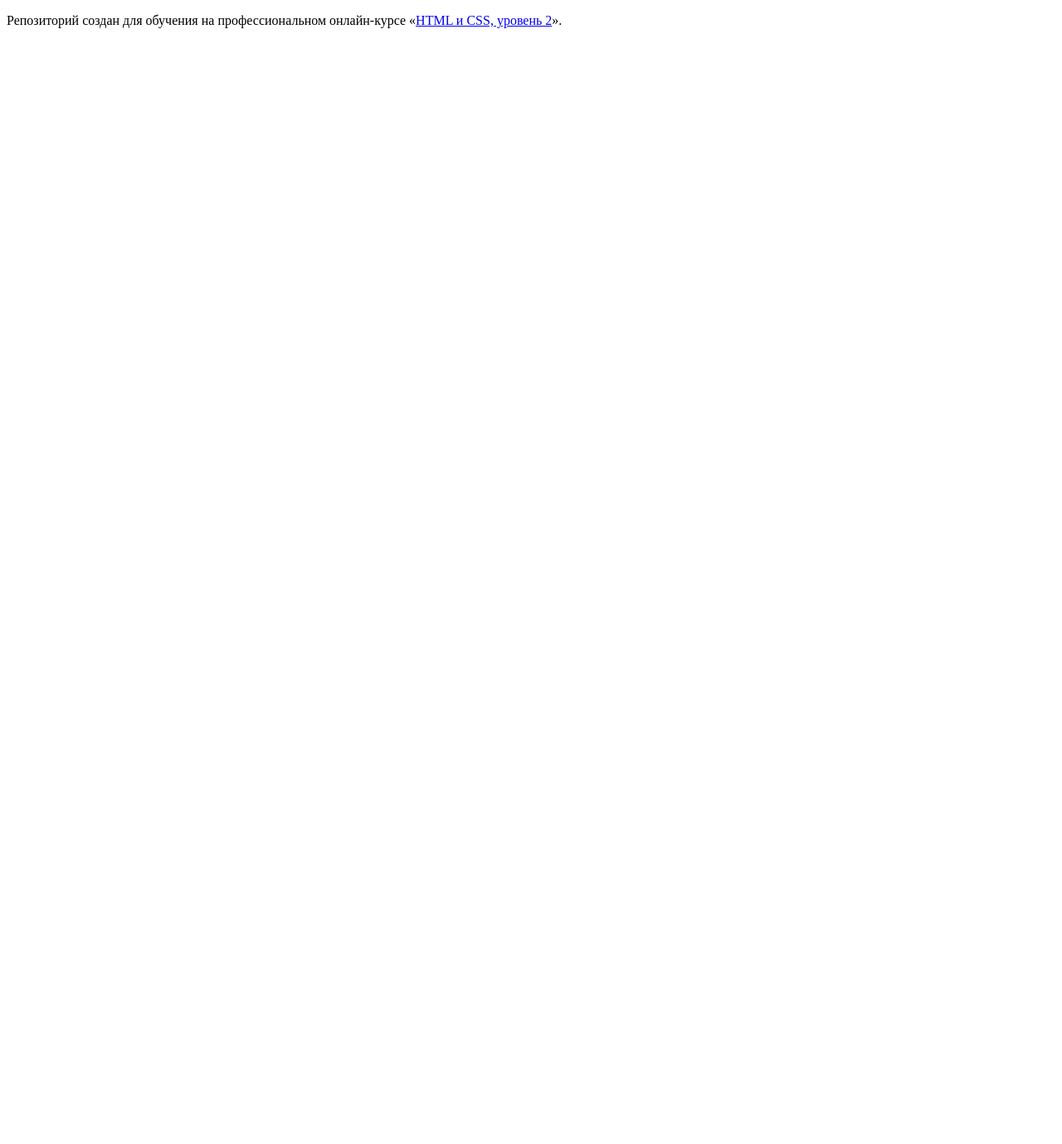
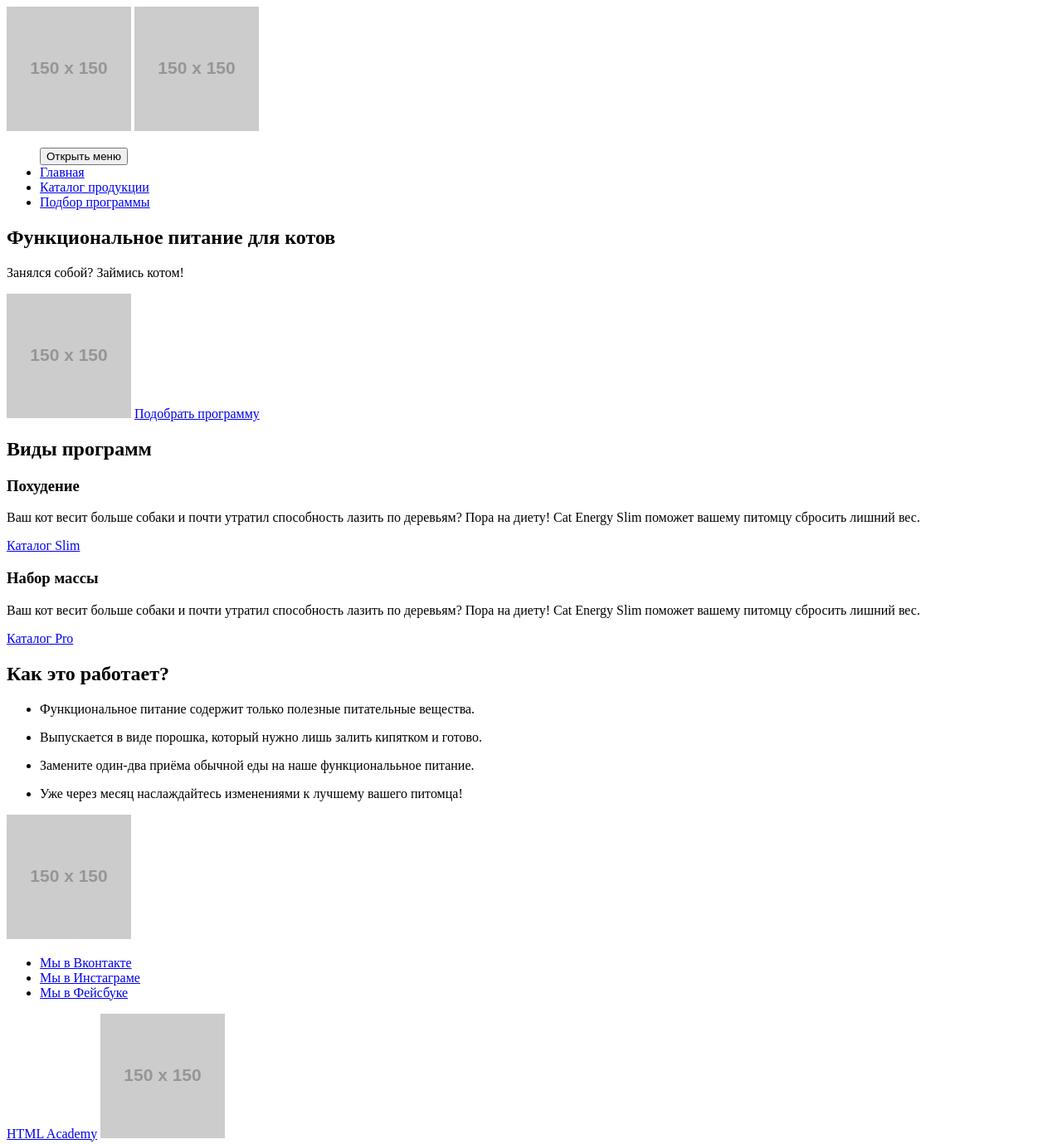
Before and after one commit to aivan3d66/1096983-cat-energy-20, a website: page source/index.html in a window 1280 px wide. Shown: the whole page at 83% size. Before the commit the page ends 800 px from the top, so only its background shows below. Drawn offline with Linux system fonts and the light colour scheme; placeholder pictures from the web are drawn by us.

Commit message:
Добавляет разметку в index.html

```diff
--- a/source/index.html
+++ b/source/index.html
@@ -1,12 +1,123 @@
 <!DOCTYPE html>
-<html lang="ru">
+<html class="page" lang="ru">
   <head>
     <meta charset="utf-8">
     <title>HTML Academy: Кэт энерджи</title>
   </head>
-  <body>
+  <body class="page__body">
+    <header class="page-header">
+      <div class="page-logo">
+        <a class="page-logo__icon">
+          <img src="https://via.placeholder.com/150x150" alt="Логотип Cat Energy">
+        </a>
+        <a class="page-logo__name">
+          <img src="https://via.placeholder.com/150x150" alt="Название магазина">
+        </a>
+      </div>
+      <nav class="main-nav">
+        <ul class="main-nav__list">
+          <button class="main-nav__toggle" type="button">
+            <span class="visually-hidden">Открыть меню</span>
+          </button>
+          <li class="main-nav__item main-nav__item--active">
+            <a href="index.html">Главная</a>
+          </li>
+          <li class="main-nav__item">
+            <a href="#">Каталог продукции</a>
+          </li>
+          <li class="main-nav__item">
+            <a href="#">Подбор программы</a>
+          </li>
+        </ul>
+      </nav>
+    </header>
 
-    <p>Репозиторий создан для обучения на профессиональном онлайн‑курсе «<a href="https://htmlacademy.ru/intensive/adaptive">HTML и CSS, уровень 2</a>».</p>
+    <main class="content__page">
 
+      <section class="nutrition">
+        <h1 class="nutrition__title">Функциональное питание для котов</h1>
+        <p class="nutrition__text">Занялся собой? Займись котом!</p>
+        <img src="https://via.placeholder.com/150x150" alt="Продукт Cat Energy">
+        <a href="form.html" class="btn nutrition__button">Подобрать программу</a>
+      </section>
+
+      <section class="programs">
+        <h2 class="visually-hidden">Виды программ</h2>
+        <div class="programs__item programs__slimming">
+          <h3 class="programs__title">Похудение</h3>
+          <p class="programs__description">
+            Ваш кот весит больше собаки и почти утратил способность лазить по деревьям? Пора на диету! Cat Energy Slim поможет вашему питомцу сбросить лишний вес.
+          </p>
+          <a href="#" class="programs__button btn__slim">Каталог Slim</a>
+        </div>
+        <div class="programs__item programs__fat">
+          <h3 class="section__title programs__title">Набор массы</h3>
+          <p class="programs__description">
+            Ваш кот весит больше собаки и почти утратил способность лазить по деревьям? Пора на диету! Cat Energy Slim поможет вашему питомцу сбросить лишний вес.
+          </p>
+          <a href="#" class="programs__button btn__pro">Каталог Pro</a>
+        </div>
+      </section>
+
+      <section class="explanation">
+        <h2 class="section__title explanation__title">Как это работает?</h2>
+        <ul class="explanation__list">
+          <li class="explanation__item">
+            <p class="explanation__description">
+              Функциональное питание содержит только полезные питательные вещества.
+            </p>
+          </li>
+          <li class="explanation__item">
+            <p class="explanation__description">
+              Выпускается в виде порошка, который нужно лишь залить кипятком и готово.
+            </p>
+          </li>
+          <li class="explanation__item">
+            <p class="explanation__description">
+              Замените один-два приёма обычной еды на наше функциональьное питание.
+            </p>
+          </li>
+          <li class="explanation__item">
+            <p class="explanation__description">
+              Уже через месяц наслаждайтесь изменениями к лучшему вашего питомца!
+            </p>
+          </li>
+        </ul>
+      </section>
+
+    </main>
+
+    <footer class="page-footer">
+      <a href="index.html" class="page-footer__logo">
+        <img src="https://via.placeholder.com/150x150" alt="Название магазина">
+      </a>
+      <div class="page-footer__social social">
+        <ul class="social__list">
+          <li class="social__item">
+            <a class="social__link social__link--vkontakte" href="https://vk.com/htmlacademy">
+              <span class="visually-hidden">Мы в Вконтакте</span>
+            </a>
+          </li>
+          <li class="social__item">
+            <a class="social__link social__link--instagram" href="https://www.instagram.com/htmlacademy">
+              <span class="visually-hidden">Мы в Инстаграме</span>
+            </a>
+          </li>
+          <li class="social__item">
+            <a class="social__link social__link--facebook" href="https://www.facebook.com/htmlacademy">
+              <span class="visually-hidden">Мы в Фейсбуке</span>
+            </a>
+          </li>
+        </ul>
+      </div>
+
+      <div class="page-footer__copyright copyright">
+        <a class="copyright__link" href="https://htmlacademy.ru/intensive/adaptive">HTML Academy</a>
+        <a class="copyright__link" href="https://htmlacademy.ru/intensive/adaptive">
+          <img src="https://via.placeholder.com/150x150" alt="Логотип Академии">
+        </a>
+      </div>
+
+    </footer>
   </body>
 </html>
```
